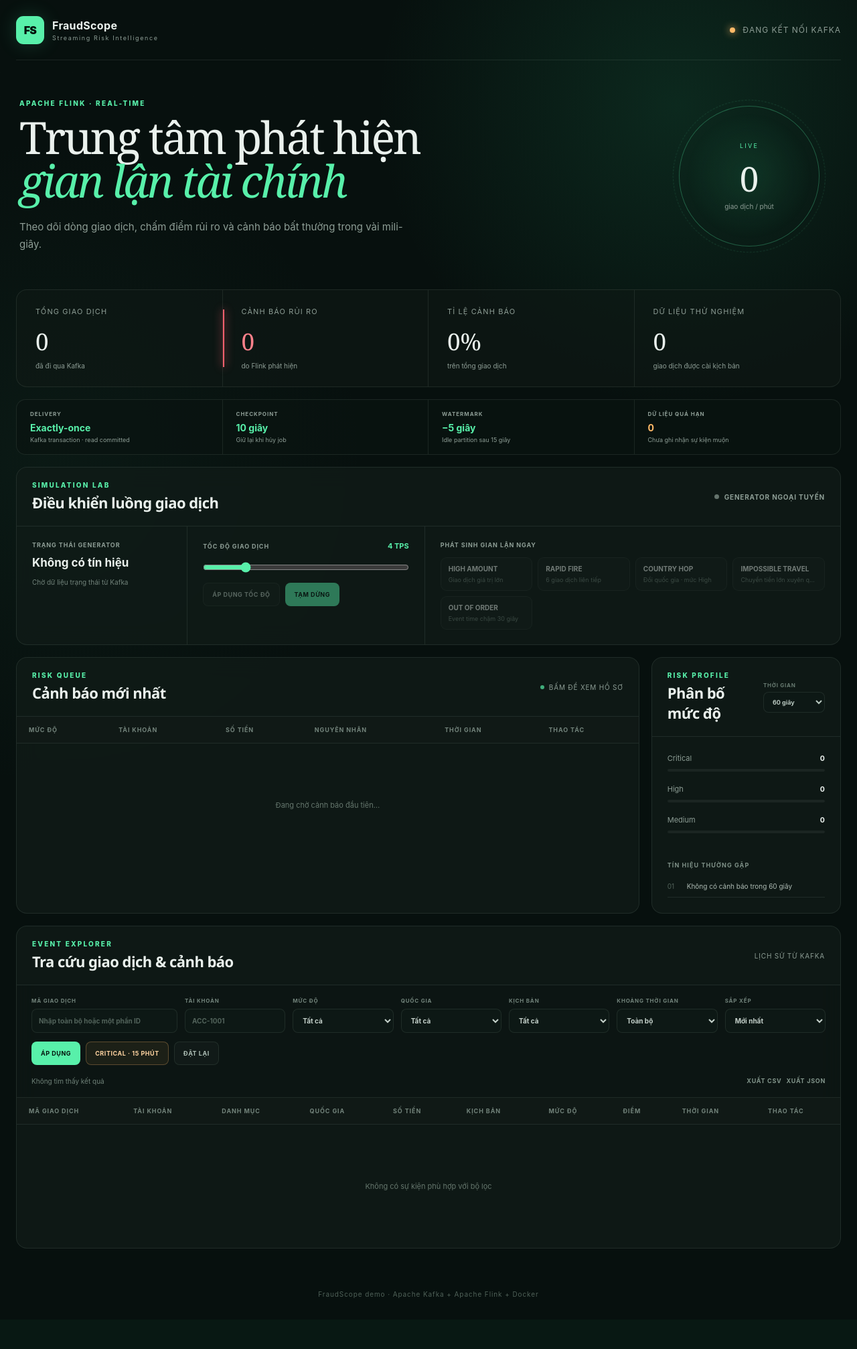
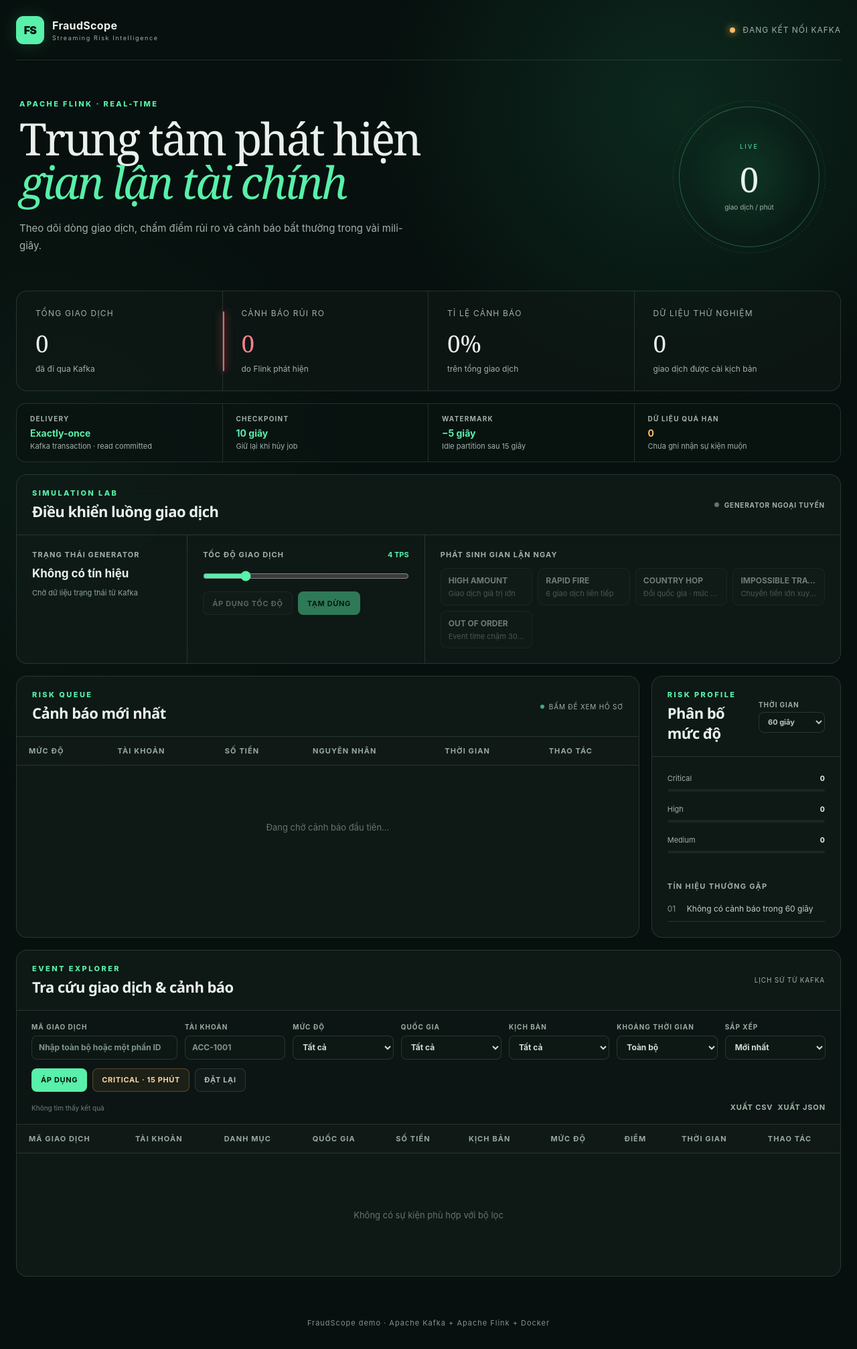
Before and after one commit to GuralSyncalypse/flink-demo, a Flask app: page / in a window 1280 px wide. Shown: the whole page at 67% size. Before the commit the page ends 1938 px from the top, so only its background shows below. Run offline with Flask 3, Linux system fonts and the light colour scheme; data that the repository does not hold is empty.

Commit message:
Improve dashboard readability

```diff
--- a/dashboard/static/style.css
+++ b/dashboard/static/style.css
@@ -320,3 +320,46 @@ footer { padding: 24px 0 32px; color: #4f6158; font-size: 10px; text-align: cent
 @media (prefers-reduced-motion: reduce) {
   *, *::before, *::after { scroll-behavior: auto !important; animation-duration: .01ms !important; animation-iteration-count: 1 !important; transition-duration: .01ms !important; }
 }
+
+/* Improve small-text contrast and keep the existing layout intact. */
+:root { --muted: #a2b1aa; --line: rgba(151, 180, 164, .19); }
+
+.panel { transition: border-color .22s ease, box-shadow .22s ease, transform .22s ease; }
+.panel:hover { border-color: rgba(88,240,170,.22); box-shadow: 0 16px 38px rgba(0,0,0,.18); transform: translateY(-1px); }
+button:focus-visible, input:focus-visible, select:focus-visible, textarea:focus-visible,
+.scenario-button:focus-visible, .alert-row:focus-visible, .event-alert-row:focus-visible {
+  outline: 2px solid rgba(88,240,170,.72);
+  outline-offset: 2px;
+}
+
+.stat > span { font-size: 12px; }
+.stat > small { font-size: 12px; }
+.eyebrow { font-size: 11px; }
+.stream-semantics span { font-size: 10px; }
+.stream-semantics small { font-size: 11px; }
+.simulator-state > span, .scenario-control > span, .rate-control label { font-size: 11px; }
+.simulator-state small, .scenario-button small { color: #91a49a; font-size: 11px; }
+.button { font-size: 11px; }
+.scenario-button b { font-size: 12px; }
+.scenario-button small { font-size: 11px; }
+th { color: #98aaa1; font-size: 11px; }
+td { color: #d0dad5; font-size: 13px; line-height: 1.4; }
+.case-link, .badge { font-size: 10px; }
+.scenario { color: #a1b1a9; font-size: 11px; }
+.risk-window-control { color: #9aaea4; font-size: 10px; }
+.risk-window-control select { font-size: 11px; }
+.risk-panel h3 { color: #a0b2a8; font-size: 11px; }
+.risk-panel li { color: #c2cec7; font-size: 12px; }
+.risk-panel li::before { color: #84968d; }
+.filter-grid label { color: #9baca3; font-size: 10px; }
+.filter-grid input, .filter-grid select { color: #d2ddd6; font-size: 12px; }
+.filter-grid input::placeholder { color: #81938a; }
+.export-button { color: #a3b5ab; font-size: 11px; }
+.no-alert { color: #9aaca2; font-size: 11px; }
+footer { color: #81938a; font-size: 11px; }
+.case-hero small, .score span { color: #9baca3; font-size: 11px; }
+.case-section h3, .fact-grid dt, .case-form label { color: #a0b0a8; font-size: 11px; }
+.fact-grid dd { font-size: 13px; }
+.case-reasons li, .case-timeline li { font-size: 12px; }
+.case-timeline time, .case-timeline small { color: #9aaca2; }
+.case-form input, .case-form select, .case-form textarea { font-size: 13px; }
```
